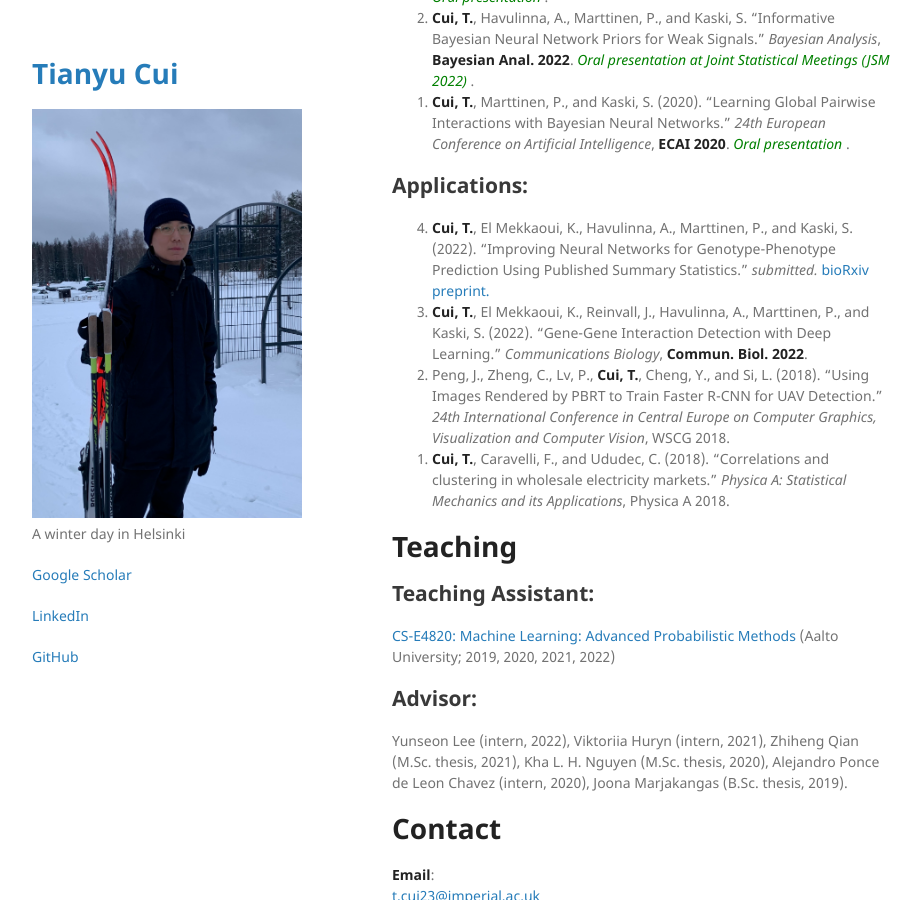
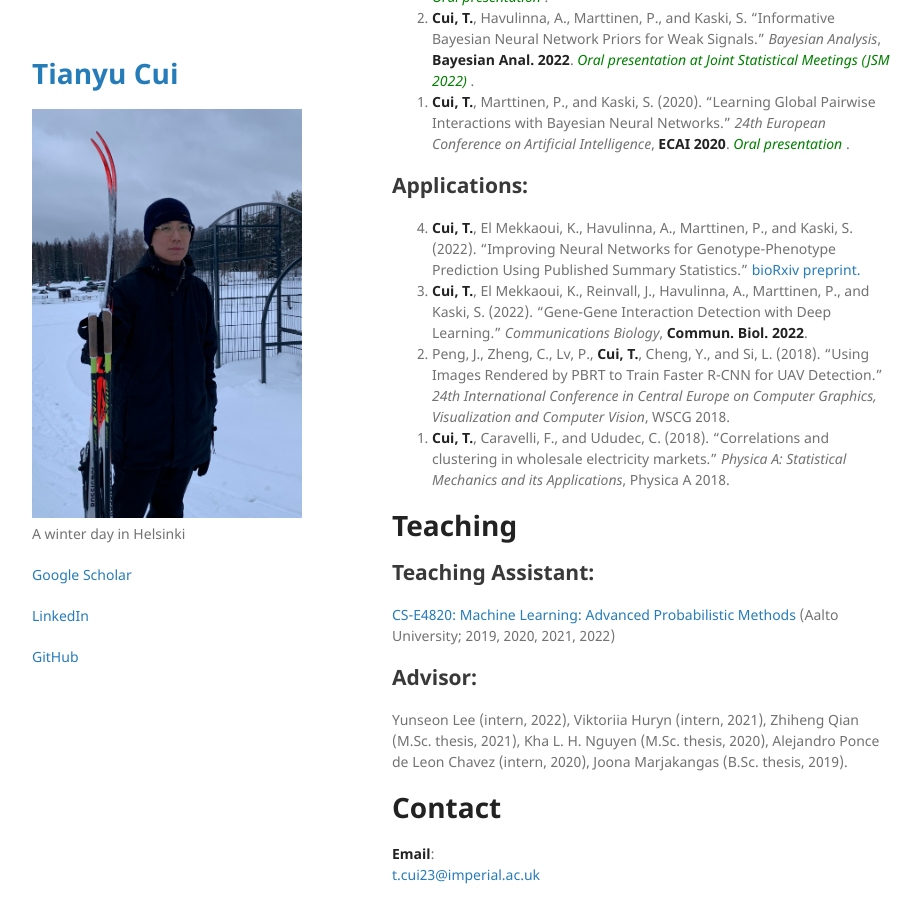
Before and after one commit to tycui/tycui.github.io, a Jekyll site: the page built from index.md, in a window 1280 px wide and 900 px high, scrolled down 635 px. Shown: the whole window, without its empty margins (178-1099 px from the left). Built offline with Jekyll 4.4.1, drawn with Linux system fonts in a browser that asks for light colours; our own code applies the rules of GitHub Pages for plain Markdown files.

Commit message:
Update index.md

```diff
--- a/index.md
+++ b/index.md
@@ -18,7 +18,7 @@
 {: reversed="reversed"}
 
 ## Applications:
-0. **Cui, T.**, El Mekkaoui, K., Havulinna, A., Marttinen, P., and Kaski, S. (2022). "Improving Neural Networks for Genotype-Phenotype Prediction Using Published Summary Statistics." _submitted._ [bioRxiv preprint.](https://www.biorxiv.org/content/10.1101/2021.11.09.467937v1)
+0. **Cui, T.**, El Mekkaoui, K., Havulinna, A., Marttinen, P., and Kaski, S. (2022). "Improving Neural Networks for Genotype-Phenotype Prediction Using Published Summary Statistics." [bioRxiv preprint.](https://www.biorxiv.org/content/10.1101/2021.11.09.467937v1)
 0. **Cui, T.**, El Mekkaoui, K., Reinvall, J., Havulinna, A., Marttinen, P., and Kaski, S. (2022). "Gene-Gene Interaction Detection with Deep Learning." _Communications Biology_, **Commun. Biol. 2022**.
 0. Peng, J., Zheng, C., Lv, P., **Cui, T.**, Cheng, Y., and Si, L. (2018). "Using Images Rendered by PBRT to Train Faster R-CNN for UAV Detection." _24th International Conference in Central Europe on Computer Graphics, Visualization and Computer Vision_, WSCG 2018.
 0. **Cui, T.**, Caravelli, F., and Ududec, C. (2018). "Correlations and clustering in wholesale electricity markets." _Physica A: Statistical Mechanics and its Applications_, Physica A 2018.
```
